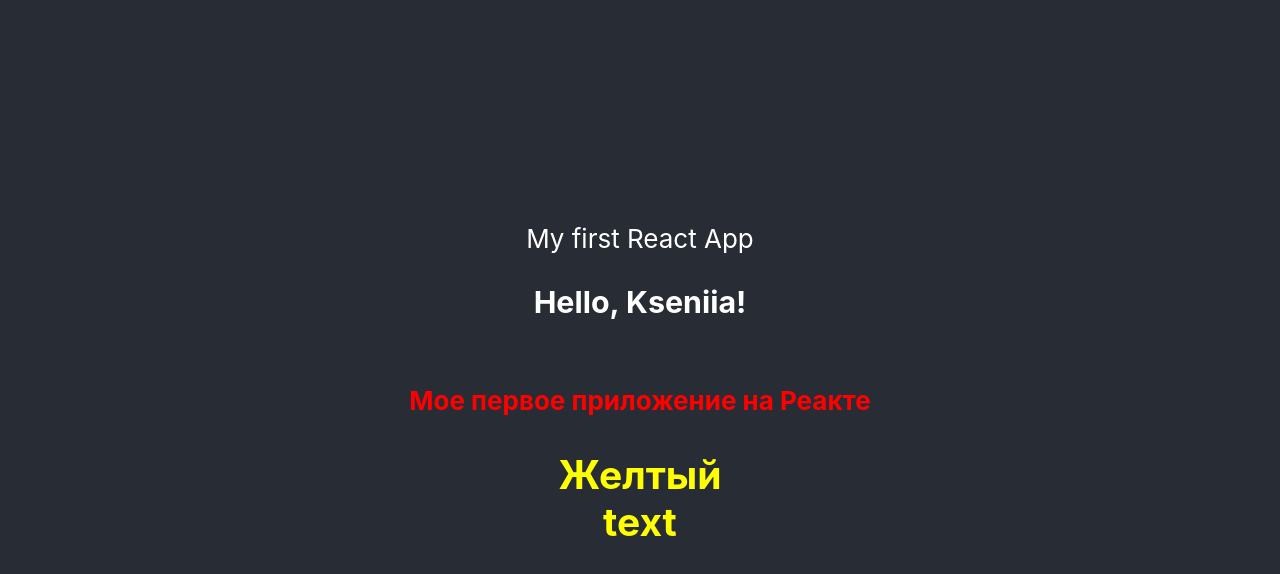
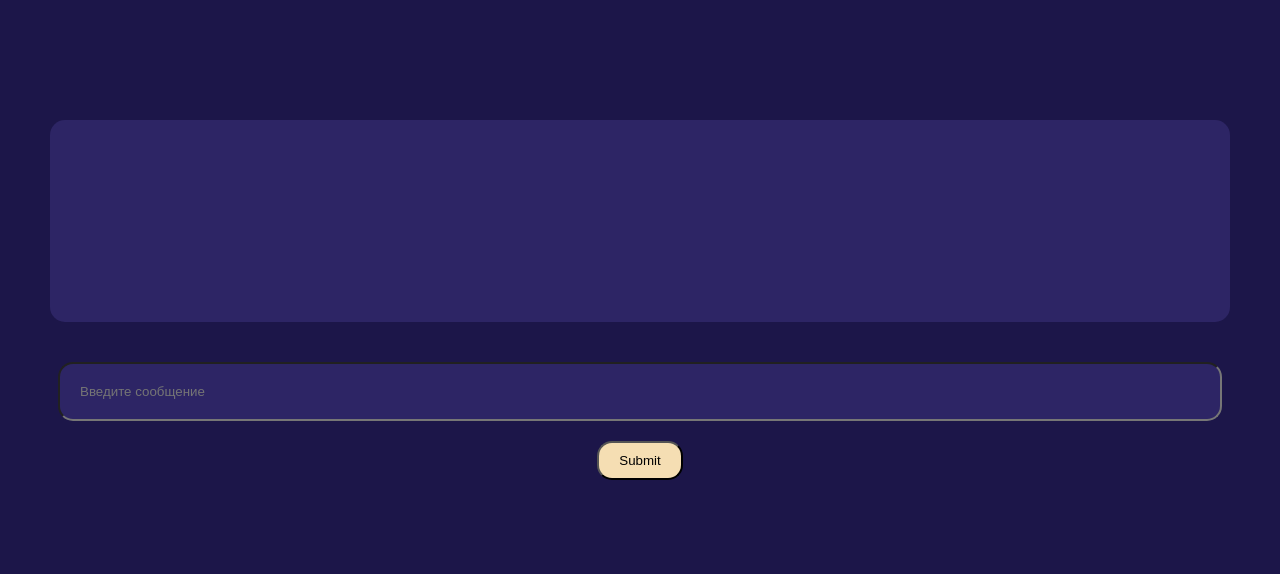
Before and after one commit to ksufik/React1, a React (Create React App) app: page / in a window 1280 px wide. Shown: the top 574 px of the page. Built offline with nearby package versions, Linux system fonts and the light colour scheme.

Commit message:
Ответ бота (с задержкой)
Не смогла написать стили на sass

```diff
--- a/package.json
+++ b/package.json
@@ -6,6 +6,7 @@
     "@testing-library/jest-dom": "^5.16.1",
     "@testing-library/react": "^12.1.2",
     "@testing-library/user-event": "^13.5.0",
+    "node-sass": "^7.0.1",
     "react": "^17.0.2",
     "react-dom": "^17.0.2",
     "react-scripts": "5.0.0",
--- a/src/App.css
+++ b/src/App.css
@@ -1,5 +1,8 @@
 .App {
   text-align: center;
+  /* max-width: 1140px; */
+  background-color: rgb(28, 22, 73);
+  min-height: 100vh;
 }
 
 .App-logo {
@@ -14,8 +17,7 @@
 }
 
 .App-header {
-  background-color: #282c34;
-  min-height: 100vh;
+  min-height: 10vh;
   display: flex;
   flex-direction: column;
   align-items: center;
@@ -32,6 +34,7 @@
   from {
     transform: rotate(0deg);
   }
+
   to {
     transform: rotate(360deg);
   }
--- a/src/App.js
+++ b/src/App.js
@@ -1,27 +1,39 @@
-import { useState } from 'react';
+import { useCallback, useState, useEffect } from 'react';
 import './App.css';
-import Message from './components/Message';
+import { MessagesList } from './components/MessageList';
+import { Form } from './components/Form';
+import { AUTHORS } from './utils/constants';
 
 // фигурные скобки обязательны, иначе не работает
-function App({ name }) {
-  const text1 = 'Мое первое приложение на Реакте'
-  const bol = true
-  const [textColor, setTextColor] = useState({ text: 'Желтый', color: bol })
-  const [text2, setText2] = useState(true)
+function App() {
 
+  const [messages, setMessages] = useState([]);
 
-  const handleClick = () => {
-    setTextColor({ text: 'Зеленый', color: !bol })
-    setText2(!text2)
-  }
+  //так и не поняла useCallback
+  const handleSendMessage = useCallback((newMessage) => {
+    setMessages(prevM => [...prevM, newMessage]);
+  }, []);
+
+  useEffect(() => {
+    if (messages.length && messages[messages.length - 1].author === AUTHORS.user) {
+      const bot = {
+        author: AUTHORS.bot,
+        text: 'Вам ответит первый освободившийся оператор.',
+        check: false,
+        id: `${Date.now()}`
+      }
+
+      setTimeout(() => handleSendMessage(bot), 1000);
+    }
+    // терминал выдавал warning: "React Hook useEffect has a missing dependency: 'handleSendMessage'". Обязательно ли писать handleSendMessage?
+  }, [messages, handleSendMessage]);
 
   return (
     <div className="App">
       <header className="App-header">
-        My first React App
-        <h3>Hello, {name}!</h3>
-        <Message message1={text1} changeText={textColor} changeColor={text2} onMessageClick={handleClick} />
       </header >
+      <MessagesList messages={messages} />
+      <Form onSendMessage={handleSendMessage} />
     </div>
   );
 }
--- /dev/null
+++ b/src/components/Form.css
@@ -0,0 +1,19 @@
+.form {}
+
+.form__input {
+    max-width: 1120px;
+    width: 90%;
+    margin: 0 auto;
+    padding: 20px;
+    border-radius: 15px;
+    background-color: rgb(45, 37, 101);
+    color: white;
+}
+
+.form__submit {
+    background-color: wheat;
+    border-radius: 15px;
+    /* font-size: 15px; */
+    padding: 10px 20px;
+    margin-top: 20px;
+}
--- /dev/null
+++ b/src/components/Form.js
@@ -0,0 +1,34 @@
+import React, { useState } from 'react';
+import { AUTHORS } from '../utils/constants';
+import './Form.css';
+
+export const Form = ({ onSendMessage }) => {
+    const [value, setValue] = useState('');
+
+    const handleChange = (e) => {
+        setValue(e.target.value);
+    }
+
+    const handleSubmit = (e) => {
+        e.preventDefault();
+        if (value !== '') {
+            onSendMessage({
+                author: AUTHORS.user,
+                text: value,
+                check: true,
+                id: `${Date.now()}`
+            });
+        }
+
+        setValue('');
+    }
+
+    return (
+        <form className='form' onSubmit={handleSubmit}>
+            <input className='form__input' type="text" value={value} placeholder='Введите сообщение' onChange={handleChange} />
+            <div>
+                <input className='form__submit' type="submit" />
+            </div>
+        </form>
+    )
+}
--- /dev/null
+++ b/src/components/Form.sass
@@ -0,0 +1,3 @@
+/* sass не работает, что надо сделать? */
+
+.form__input width: 100% min-height: 15vh
--- /dev/null
+++ b/src/components/MessageList.css
@@ -0,0 +1,27 @@
+.messageList {
+    background-color: rgb(45, 37, 101);
+    max-width: 1140px;
+    min-height: 200px;
+    border-radius: 15px;
+    margin: 40px auto;
+    padding: 1px 20px;
+}
+
+.messageList__item {
+    text-align: right;
+    margin: 20px 0;
+    border-radius: 10px;
+    background-color: rgba(245, 222, 179, 1);
+    padding: 5px 10px;
+}
+
+.messageList__author {
+    color: rgb(28, 22, 73);
+    font-size: 13px;
+    font-weight: 800;
+}
+
+.bot {
+    text-align: left;
+    background-color: rgb(179, 193, 245);
+}
--- /dev/null
+++ b/src/components/MessageList.js
@@ -0,0 +1,30 @@
+import React from "react"
+import { AUTHORS } from "../utils/constants"
+import './MessageList.css'
+
+export function MessagesList({ messages }) {
+
+
+
+    // return messages.map(message => {
+    //     return (
+    //         <div className="messageList">
+    //             <div className="messageList__author">{message.author}</div>
+    //             <div className="messageList">{message.text}</div>
+    //         </div>
+    //     )
+    // });
+
+    return <div className="messageList">
+        {messages.map(message => {
+            return (
+                <div className={`${message.author === AUTHORS.user ? "messageList__item" : "messageList__item bot"}`}>
+                    <div className="messageList__author">{message.author}</div>
+                    <div className="messageList__text">{message.text}</div>
+                </div>
+            )
+        }
+        )
+        }
+    </div>
+}
--- /dev/null
+++ b/src/utils/constants.js
@@ -0,0 +1,4 @@
+export const AUTHORS = {
+    user: 'user',
+    bot: 'bot'
+}
```
Also changed, not shown: 1 other file (tests, documents, lock files or other folders).
